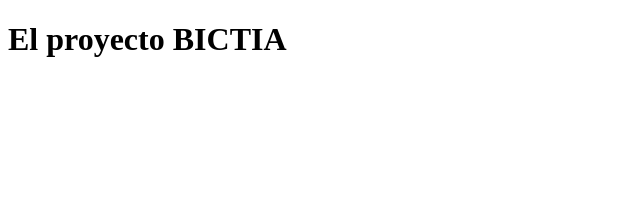
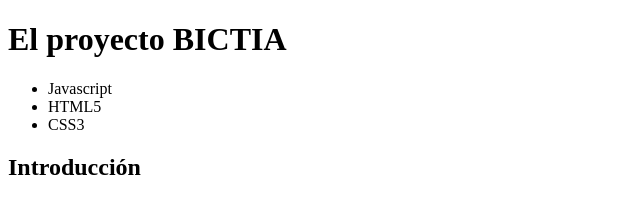
Before and after one commit to ROBERTOJIMENEZ1972/Proyecto, a plain HTML site: page index.html in a window 1280 px wide. Shown: the whole page, without its empty margins (0-640 px from the left). Drawn offline with Linux system fonts and the light colour scheme.

Commit message:
Se agrega una lista de elementos

```diff
--- a/index.html
+++ b/index.html
@@ -7,5 +7,11 @@
 </head>
 <body>
     <h1>El proyecto BICTIA</h1>
+    <ul>
+        <li>Javascript</li>
+        <li>HTML5</li>
+        <li>CSS3</li>
+    </ul>
+    <h2>Introducción</h2>
 </body>
 </html>
```
